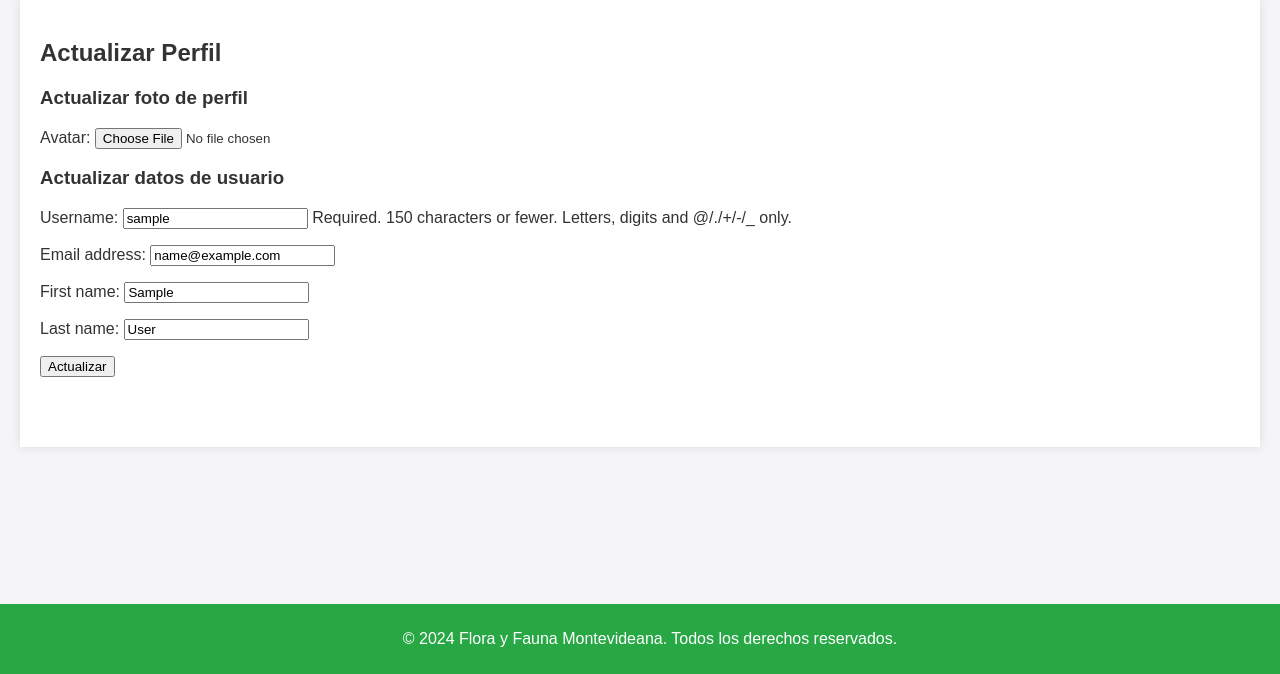
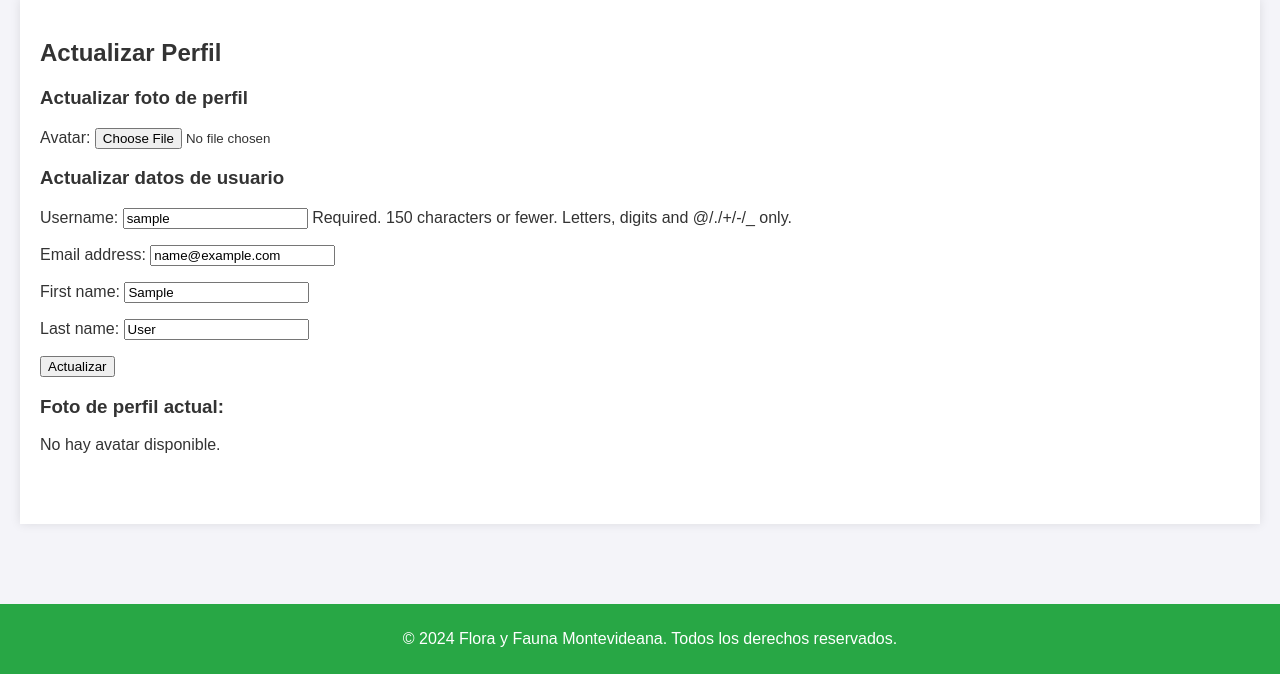
Before and after one commit to RayRivero/EntregaFinal_Rivero, a Django app: page /profile/update/ in a window 1280 px wide. Shown: the part 126-800 px from the top of the page. Run offline with Django 5.2, Linux system fonts and the light colour scheme; the visitor is signed in with stand-in values (Sample User, id 1); data comes from the database, SQL or seed files in the repository.

Commit message:
funciona imagen de perfil en update pero no en view

```diff
--- a/blog/forms.py
+++ b/blog/forms.py
@@ -11,7 +11,7 @@ class AvatarForm(forms.ModelForm):
 class ProfileForm(forms.ModelForm):
     class Meta:
         model = Profile
-        fields = ['avatar']  # Solo el campo de avatar
+        fields = ['bio']
 
 class UserProfileForm(forms.ModelForm):
     class Meta:
--- a/blog/models.py
+++ b/blog/models.py
@@ -22,7 +22,7 @@ class Post(models.Model):
 
 class Profile(models.Model):
     user = models.OneToOneField(User, on_delete=models.CASCADE)
-    avatar = models.ImageField(upload_to='avatars/', blank=True, null=True)
+    bio = models.TextField(blank=True)
 
 @receiver(post_save, sender=User)
 def create_user_profile(sender, instance, created, **kwargs):
--- a/blog/templates/blog/profile.html
+++ b/blog/templates/blog/profile.html
@@ -8,10 +8,10 @@
 <p>Fecha de registro: {{ user.date_joined }}</p>
 <p>Última vez activo: {{ user.last_login }}</p>
 
-{% if avatar %}
+{% if avatar and avatar.avatar %}
 <img src="{{ avatar.avatar.url }}" alt="Avatar" width="100">
 {% else %}
-<p>No hay foto de perfil disponible.</p>
+<p>No hay avatar disponible.</p>
 {% endif %}
 
 <a href="{% url 'update_profile' %}" class="btn btn-primary">Actualizar Perfil</a>
--- a/blog/templates/update_profile.html
+++ b/blog/templates/update_profile.html
@@ -14,4 +14,11 @@
 
     <button type="submit">Actualizar</button>
 </form>
+
+<h3>Foto de perfil actual:</h3>
+{% if avatar_form.instance.avatar %}
+<img src="{{ avatar_form.instance.avatar.url }}" alt="Avatar" width="100">
+{% else %}
+<p>No hay avatar disponible.</p>
+{% endif %}
 {% endblock %}
--- a/blog/views.py
+++ b/blog/views.py
@@ -56,14 +56,11 @@ class PostDeleteView(LoginRequiredMixin, DeleteView):
 @login_required
 def profile_view(request):
     user = request.user
-    profile = user.profile  # Obtiene el perfil relacionado al usuario
     try:
         avatar = Avatar.objects.get(user=user)
-        print(f"Avatar URL: {avatar.avatar.url}")  # Depuración
     except Avatar.DoesNotExist:
         avatar = None
-        print("No avatar found")  # Depuración
-    return render(request, 'profile.html', {'user': user, 'profile': profile, 'avatar': avatar})
+    return render(request, 'profile.html', {'user': user, 'avatar': avatar})
 
 
 
@@ -89,18 +86,16 @@ def update_profile(request):
         # Formularios para actualizar avatar y datos de usuario
         profile_form = ProfileForm(request.POST, request.FILES, instance=user.profile)
         user_form = UserProfileForm(request.POST, instance=user)
+        avatar_form = AvatarForm(request.POST, request.FILES, instance=avatar)
 
-        # Validar ambos formularios
-        if profile_form.is_valid() and user_form.is_valid():
+        # Validar todos los formularios
+        if profile_form.is_valid() and user_form.is_valid() and avatar_form.is_valid():
             profile_form.save()
             user_form.save()
+            avatar_form.save()
 
-            # Formulario para actualizar el avatar
-            avatar_form = AvatarForm(request.POST, request.FILES, instance=avatar)
-            if avatar_form.is_valid():
-                avatar_form.save()
-
-            return redirect('profile')  # Redirige al perfil actualizado
+            # Redirige al perfil actualizado
+            return redirect('profile')
     else:
         # Crear los formularios para mostrar en la página
         profile_form = ProfileForm(instance=user.profile)
@@ -112,6 +107,7 @@ def update_profile(request):
         'user_form': user_form,
         'avatar_form': avatar_form
     })
+
 
 @login_required
 def edit_profile(request):
--- a/flora_fauna_blog/settings.py
+++ b/flora_fauna_blog/settings.py
@@ -12,7 +12,6 @@ https://docs.djangoproject.com/en/5.1/ref/settings/
 
 from pathlib import Path
 import os
-MEDIA_URL = '/media/'
 
 
 # Build paths inside the project like this: BASE_DIR / 'subdir'.
@@ -123,6 +122,7 @@ USE_TZ = True
 
 STATIC_URL = 'static/'
 
+
 # Default primary key field type
 # https://docs.djangoproject.com/en/5.1/ref/settings/#default-auto-field
 
--- a/flora_fauna_blog/urls.py
+++ b/flora_fauna_blog/urls.py
@@ -19,6 +19,9 @@ from django.urls import path, include
 from blog import views
 from blog.views import ProfileView
 from django.views.generic import RedirectView
+from django.conf import settings
+from django.conf.urls.static import static
+from django.urls import path, include
 
 urlpatterns = [
     path('', RedirectView.as_view(url='/home/')),
@@ -29,3 +32,5 @@ urlpatterns = [
     path('edit-profile/', views.edit_profile, name='edit_profile'),
     path('accounts/', include('django.contrib.auth.urls')),
 ]
+if settings.DEBUG:
+    urlpatterns += static(settings.MEDIA_URL, document_root=settings.MEDIA_ROOT)
```
Also changed, not shown: blog/migrations/0008_remove_profile_avatar_profile_bio.py (added).
